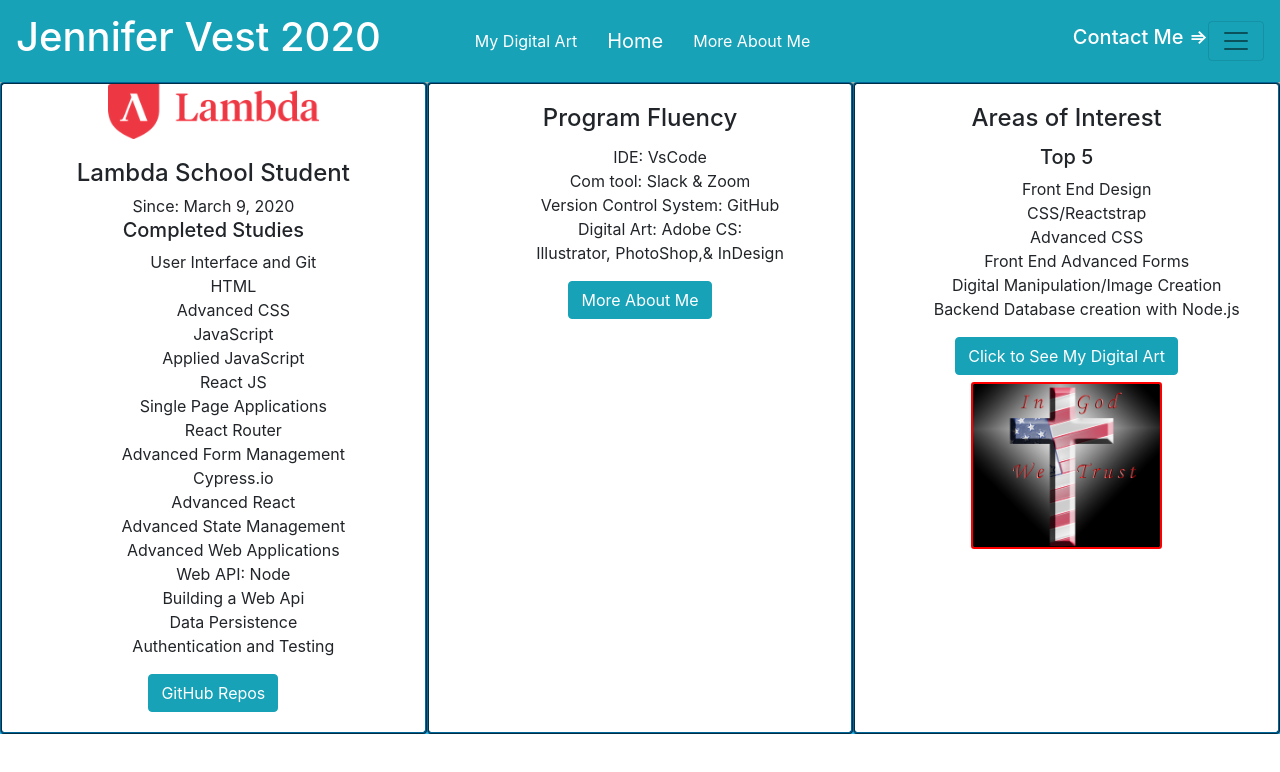
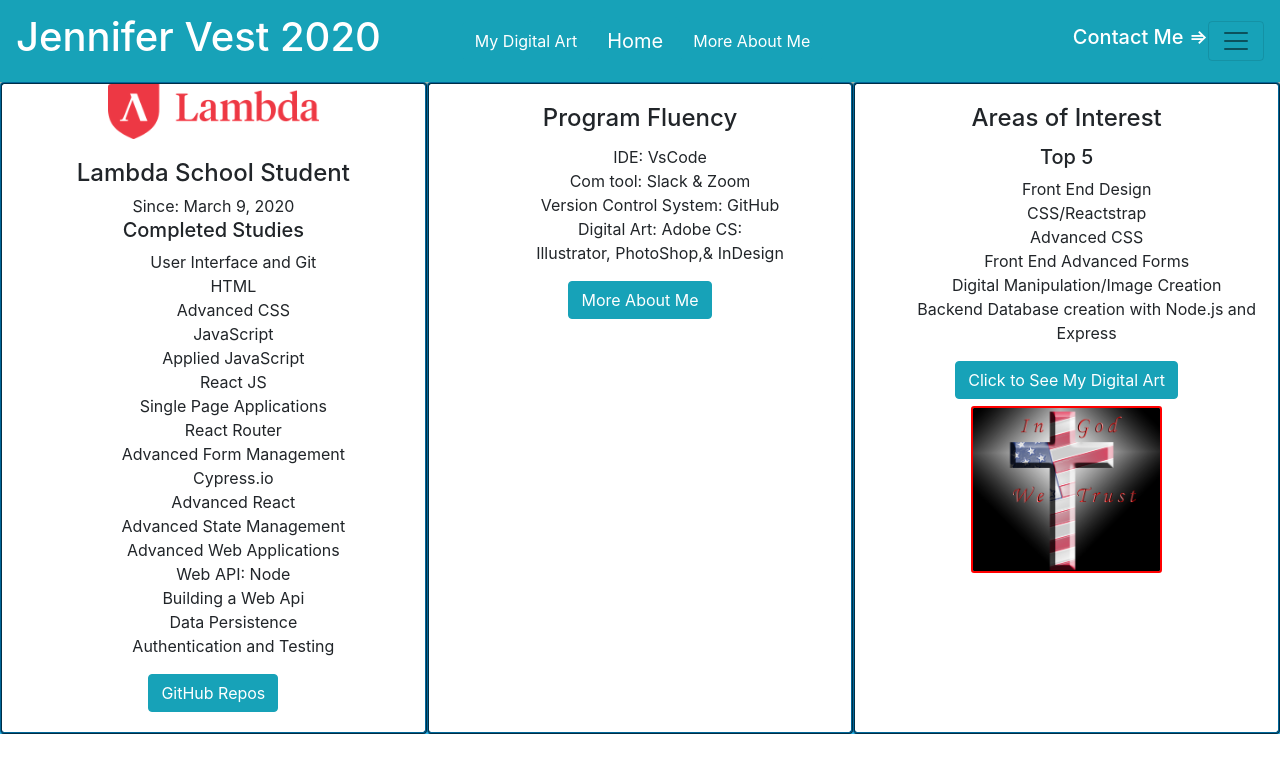
Before and after one commit to JenVest2020/Jdvresume2020, a React (Create React App) app in the folder jdvresume2020/: page / in a window 1280 px wide. Shown: the top 772 px of the page. Built offline with nearby package versions, Linux system fonts and the light colour scheme.

Commit message:
Areas of Interest updated

```diff
--- a/jdvresume2020/src/App.js
+++ b/jdvresume2020/src/App.js
@@ -76,7 +76,7 @@ const App = () => {
                   <li>Advanced CSS</li>
                   <li>Front End Advanced Forms</li>
                   <li>Digital Manipulation/Image Creation</li>
-                  <li>Backend Database creation with Node.js</li>
+                  <li>Backend Database creation with Node.js and Express</li>
                 </ul>
               </CardText>
               <Link to='/digitalArt'>
```
